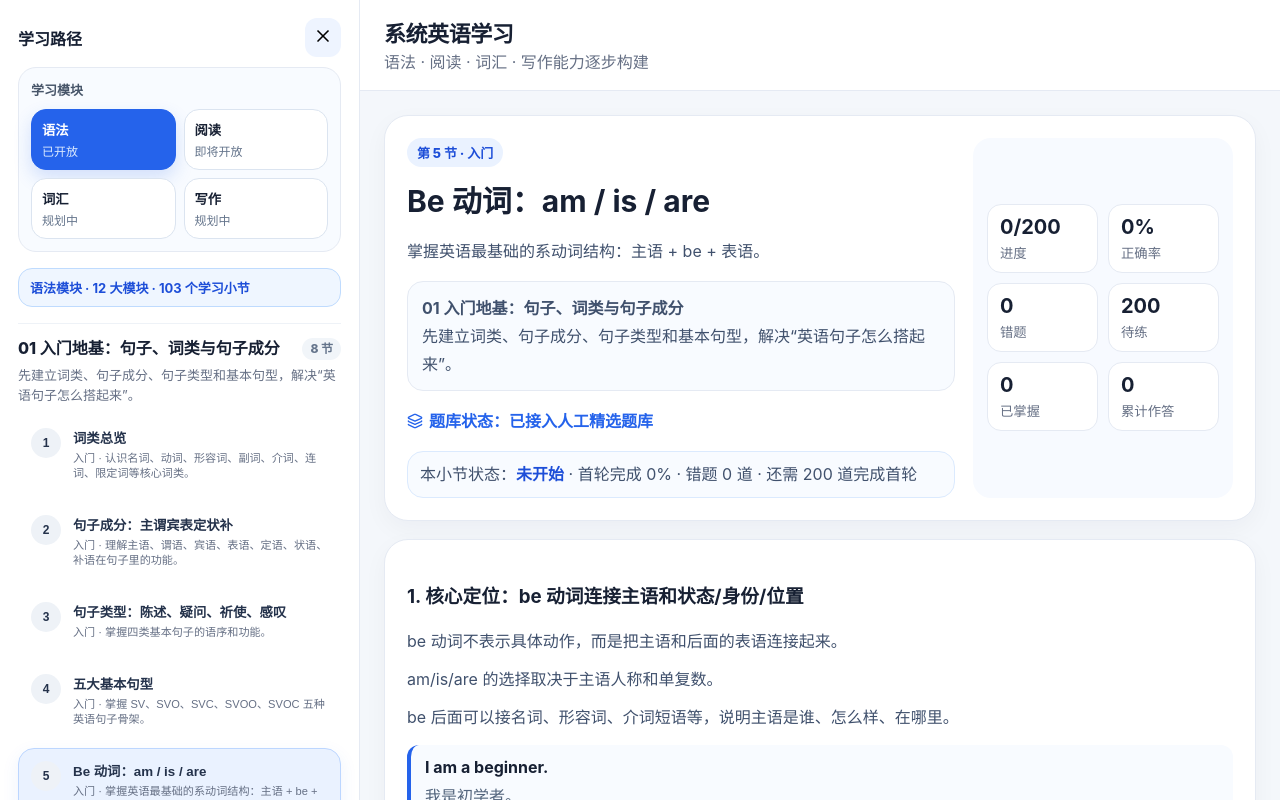
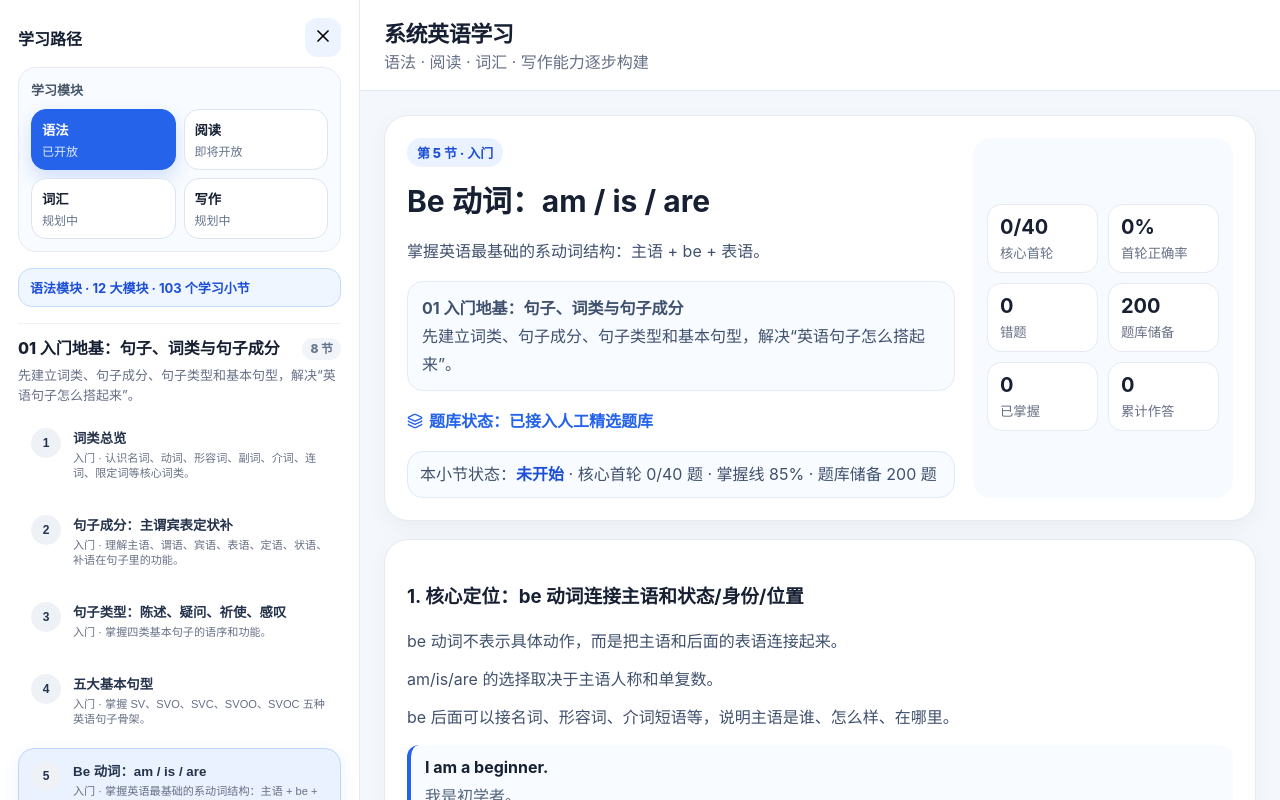
Before and after one commit to yipengup/english-learning-app, a React (Vite) app: page / in a window 1280 px wide. Shown: the top 800 px of the page. Built offline with nearby package versions, Linux system fonts and the light colour scheme.

Commit message:
调整学习小节练习节奏

```diff
--- a/src/domain/practiceEngine.js
+++ b/src/domain/practiceEngine.js
@@ -7,6 +7,10 @@ export const PRACTICE_STRATEGIES = {
   WRONG_ONLY: 'wrong-only',
   RANDOM_REVIEW: 'random-review'
 };
+
+export const CORE_ROUND_SIZE = 40;
+export const REVIEW_ROUND_SIZE = 10;
+export const MASTERY_ACCURACY_TARGET = 85;
 
 export function shuffleOptions(question) {
   if (!question) return null;
@@ -25,19 +29,25 @@ function buildSequentialQueue(questionBank, answers = {}) {
   const unansweredIndex = questionBank.findIndex(question => !answers[question.id]);
 
   if (unansweredIndex >= 0) {
+    const roundQueue = questionBank.slice(unansweredIndex, unansweredIndex + CORE_ROUND_SIZE);
+
     return {
-      queue: questionBank.slice(unansweredIndex).map(question => question.id),
-      mode: '首轮推进',
-      startOffset: unansweredIndex,
-      total: questionBank.length
+      queue: roundQueue.map(question => question.id),
+      mode: `本轮 ${roundQueue.length} 题`,
+      startOffset: 0,
+      total: roundQueue.length,
+      bankTotal: questionBank.length
     };
   }
 
+  const reviewQueue = questionBank.slice(0, CORE_ROUND_SIZE);
+
   return {
-    queue: questionBank.map(question => question.id),
-    mode: '复习轮',
+    queue: reviewQueue.map(question => question.id),
+    mode: `复习轮 ${reviewQueue.length} 题`,
     startOffset: 0,
-    total: questionBank.length
+    total: reviewQueue.length,
+    bankTotal: questionBank.length
   };
 }
 
@@ -54,11 +64,11 @@ function buildWrongQueue(questionBank, answers = {}) {
 function buildRandomReviewQueue(questionBank, answers = {}) {
   const unanswered = questionBank.filter(question => !answers[question.id]);
   const pool = unanswered.length ? unanswered : questionBank;
-  const queue = shuffle(pool).slice(0, 10).map(question => question.id);
+  const queue = shuffle(pool).slice(0, REVIEW_ROUND_SIZE).map(question => question.id);
 
   return {
     queue,
-    mode: unanswered.length ? '未做题冲刺' : '10题冲刺',
+    mode: unanswered.length ? '未做题冲刺' : `${REVIEW_ROUND_SIZE}题冲刺`,
     startOffset: 0,
     total: queue.length
   };
@@ -216,6 +226,11 @@ export function mergeAnswerRecord(previous, result) {
 
 export function getProgressSummary(questionBank, answers = {}) {
   const answered = questionBank.filter(q => answers[q.id]);
+  const coreQuestions = questionBank.slice(0, Math.min(CORE_ROUND_SIZE, questionBank.length));
+  const coreAnswered = coreQuestions.filter(q => answers[q.id]);
+  const coreCorrectLatest = coreAnswered.filter(q => answers[q.id]?.correct === true).length;
+  const coreAccuracyRate = coreAnswered.length ? Math.round((coreCorrectLatest / coreAnswered.length) * 100) : 0;
+  const coreCompletionRate = coreQuestions.length ? Math.round((coreAnswered.length / coreQuestions.length) * 100) : 0;
   const wrong = answered.filter(q => answers[q.id]?.correct === false);
   const mastered = answered.filter(q => answers[q.id]?.mastered || answers[q.id]?.streakCorrect >= 2);
   const totalAttempts = answered.reduce((sum, q) => sum + (answers[q.id]?.attempts || 0), 0);
@@ -227,6 +242,12 @@ export function getProgressSummary(questionBank, answers = {}) {
   return {
     total: questionBank.length,
     done: answered.length,
+    coreTotal: coreQuestions.length,
+    coreDone: coreAnswered.length,
+    corePending: Math.max(coreQuestions.length - coreAnswered.length, 0),
+    coreAccuracyRate,
+    coreCompletionRate,
+    masteryAccuracyTarget: MASTERY_ACCURACY_TARGET,
     wrong: wrong.length,
     mastered: mastered.length,
     pending,
--- a/src/main.jsx
+++ b/src/main.jsx
@@ -10,7 +10,7 @@ import { buildQuestionBank } from './data/questionBank';
 import { hasCuratedQuestionBank } from './data/questionBanks';
 import { getLearningModule, getModuleStatusLabel, learningModules } from './data/learningModules';
 import { loadState, saveState } from './shared/storage';
-import { advancePracticeSession, createPracticeSession, gradeAnswer, getProgressSummary, mergeAnswerRecord, PRACTICE_STRATEGIES } from './domain/practiceEngine';
+import { CORE_ROUND_SIZE, MASTERY_ACCURACY_TARGET, REVIEW_ROUND_SIZE, advancePracticeSession, createPracticeSession, gradeAnswer, getProgressSummary, mergeAnswerRecord, PRACTICE_STRATEGIES } from './domain/practiceEngine';
 import { getGrammarAnswers, updateGrammarAnswer } from './domain/progressRepository';
 
 const APP_NAME = '系统英语学习';
@@ -232,8 +232,9 @@ function RichText({ text }) {
 }
 
 function LearningView({ grammar, progress, curated, activeIndex, onStart }) {
-  const statusLabel = progress.done === 0 ? '未开始' : progress.done < progress.total ? '进行中' : progress.wrong > 0 ? '复习中' : '首轮完成';
+  const statusLabel = progress.coreDone === 0 ? '未开始' : progress.coreDone < progress.coreTotal ? '核心首轮进行中' : progress.wrong > 0 ? '错题复习中' : '核心首轮完成';
   const wrongDisabled = progress.wrong === 0;
+  const needsReinforcement = progress.coreDone >= progress.coreTotal && progress.coreAccuracyRate < MASTERY_ACCURACY_TARGET;
 
   return <section className="content">
     <div className="hero">
@@ -243,31 +244,32 @@ function LearningView({ grammar, progress, curated, activeIndex, onStart }) {
         <p>{grammar.summary}</p>
         <p className="path"><b>{grammar.categoryTitle}</b><br/>{grammar.categoryDescription}</p>
         <p className="quality"><Layers3 size={16}/>题库状态：{curated ? '已接入人工精选题库' : '暂用通用题库，待人工精选题库接入'}</p>
-        <div className="studyStatus">本小节状态：<b>{statusLabel}</b> · 首轮完成 {progress.completionRate}% · 错题 {progress.wrong} 道 · 还需 {progress.pending} 道完成首轮</div>
+        <div className="studyStatus">本小节状态：<b>{statusLabel}</b> · 核心首轮 {progress.coreDone}/{progress.coreTotal} 题 · 掌握线 {progress.masteryAccuracyTarget}% · 题库储备 {progress.total} 题</div>
+        {needsReinforcement && <div className="studyStatus">建议补弱：核心首轮正确率 {progress.coreAccuracyRate}%，低于 {progress.masteryAccuracyTarget}%，优先清理错题后再做 {REVIEW_ROUND_SIZE} 题随机复习。</div>}
       </div>
       <div className="stats statGrid">
-        <div><b>{progress.done}/{progress.total}</b><small>进度</small></div>
-        <div><b>{progress.accuracyRate}%</b><small>正确率</small></div>
+        <div><b>{progress.coreDone}/{progress.coreTotal}</b><small>核心首轮</small></div>
+        <div><b>{progress.coreAccuracyRate}%</b><small>首轮正确率</small></div>
         <div><b>{progress.wrong}</b><small>错题</small></div>
-        <div><b>{progress.pending}</b><small>待练</small></div>
+        <div><b>{progress.total}</b><small>题库储备</small></div>
         <div><b>{progress.mastered}</b><small>已掌握</small></div>
         <div><b>{progress.totalAttempts}</b><small>累计作答</small></div>
       </div>
     </div>
     {grammar.sections.map(sec => <article className="card" key={sec.heading}><h3>{sec.heading}</h3><RichText text={sec.body}/>{sec.examples.map(ex => <div className="example" key={ex.en}><b>{ex.en}</b><span>{ex.zh}</span><p>{ex.note}</p></div>)}</article>)}
     <div className="actions practiceActions">
-      <button className="primary" onClick={() => onStart(PRACTICE_STRATEGIES.SEQUENTIAL)}><BookOpen size={20}/>继续顺序练习</button>
+      <button className="primary" onClick={() => onStart(PRACTICE_STRATEGIES.SEQUENTIAL)}><BookOpen size={20}/>开始本轮 {Math.min(CORE_ROUND_SIZE, Math.max(progress.pending, progress.coreTotal))} 题</button>
       <button className="secondary" disabled={wrongDisabled} title={wrongDisabled ? '暂无错题，先完成一轮练习吧' : ''} onClick={() => onStart(PRACTICE_STRATEGIES.WRONG_ONLY)}>练当前小节错题</button>
-      <button className="secondary" onClick={() => onStart(PRACTICE_STRATEGIES.RANDOM_REVIEW)}>随机冲刺 10 题</button>
+      <button className="secondary" onClick={() => onStart(PRACTICE_STRATEGIES.RANDOM_REVIEW)}>随机复习 {REVIEW_ROUND_SIZE} 题</button>
     </div>
-    {wrongDisabled && <p className="actionHint">暂无错题，先完成一轮练习吧。</p>}
+    {wrongDisabled && <p className="actionHint">暂无错题，先完成核心首轮练习吧。系统会按每轮最多 {CORE_ROUND_SIZE} 题推进，不会一次塞满整个题库。</p>}
   </section>;
 }
 
 function getStrategyLabel(strategy) {
   if (strategy === PRACTICE_STRATEGIES.WRONG_ONLY || strategy === 'wrong-first') return '当前小节错题专项';
   if (strategy === PRACTICE_STRATEGIES.RANDOM_REVIEW) return '随机冲刺';
-  return '顺序练习';
+  return `本轮 ${CORE_ROUND_SIZE} 题`;
 }
 
 function PracticeProgress({ progress }) {
```
Also changed, not shown: 1 other file (tests, documents, lock files or other folders).
